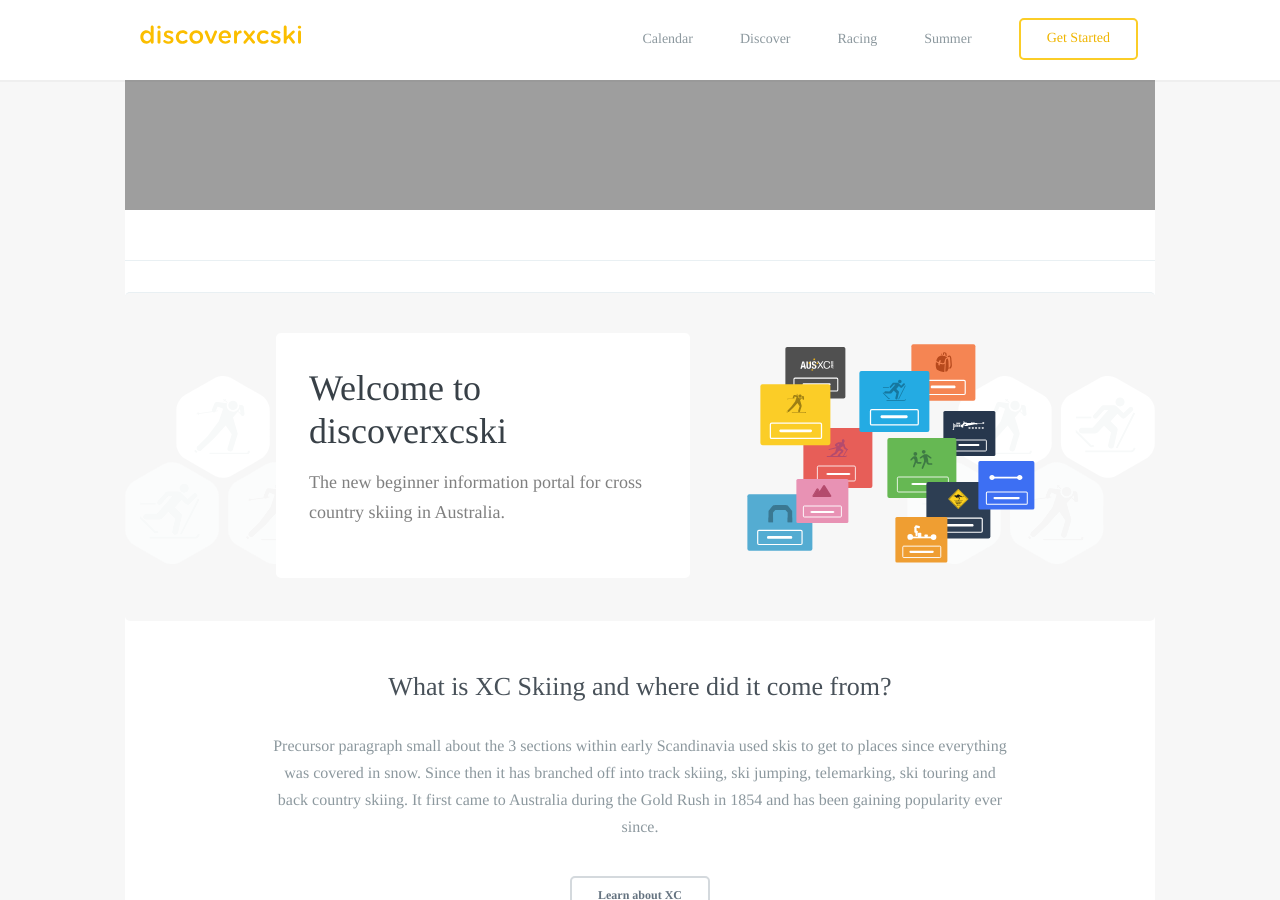
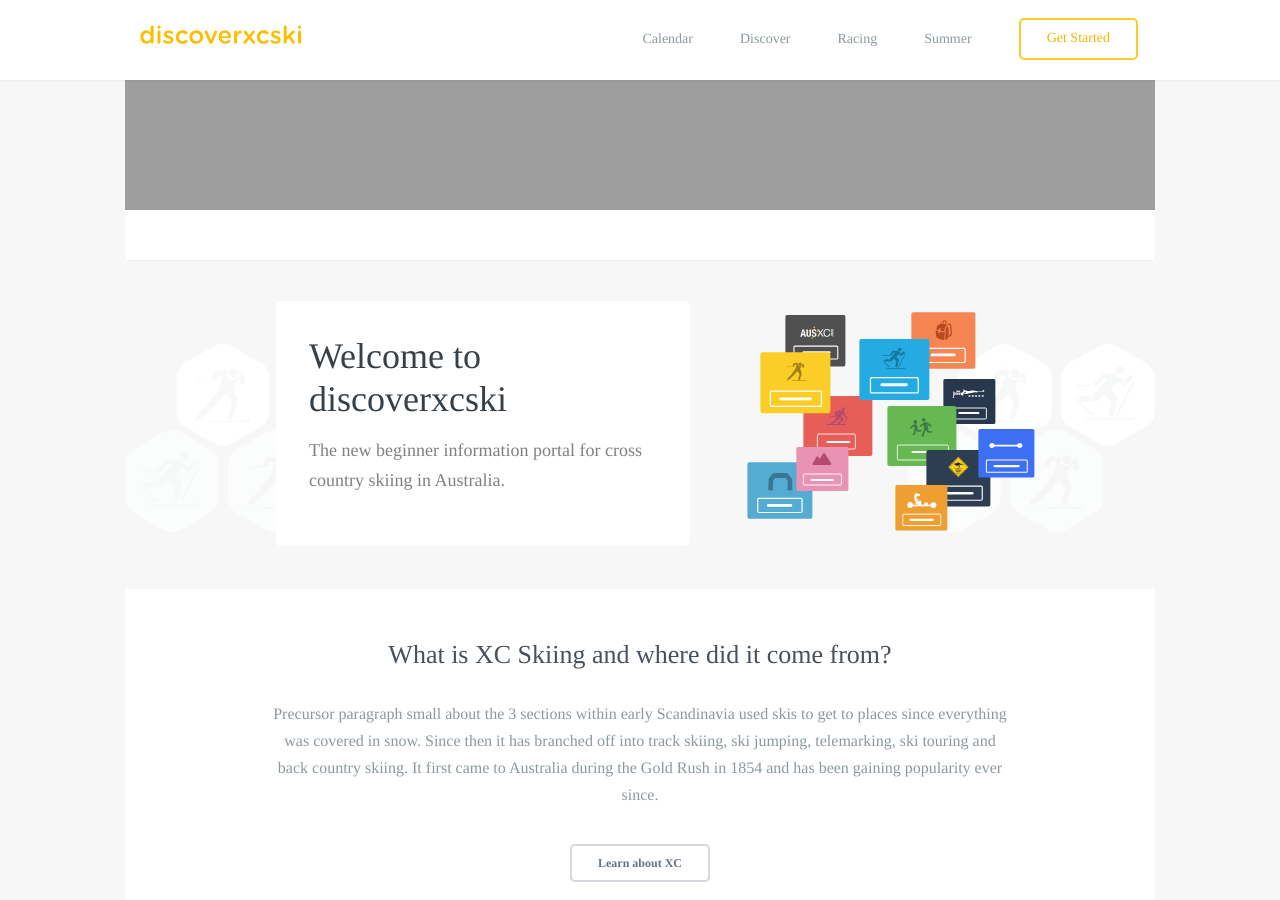
Before and after one commit to robcatto/robcatto.github.io, a Jekyll site: the page index.html, which Jekyll copies as it is, in a window 1280 px wide and 900 px high, scrolled down 643 px. Built offline with Jekyll 4.4.1, drawn with Linux system fonts in a browser that asks for light colours; some web fonts are replaced; Markdown is read by kramdown in place of the engine named in the settings.

Commit message:
Update index.html

```diff
--- a/index.html
+++ b/index.html
@@ -128,11 +128,11 @@
     <div id="container">
 <div style="  position: relative; margin: 0 auto;">
     <img class="homepage__imageheader" style="-webkit-user-select: none; display: inherit" src="http://discoverxcski.com/images/hoppet-slide.jpg" width="100%" height="100%">
-        <div class="homepage__imagetext" style="border-bottom: 1px #e9f0f3 Solid;"></div>
+        <div class="homepage__imagetext"></div>
 </div>
 
 
-        <div id="home__content--wrap" style="margin-top: 31px;">
+        <div id="home__content--wrap" style="margin-top: 0px;">
             <div class="page__content">
 
 
```
